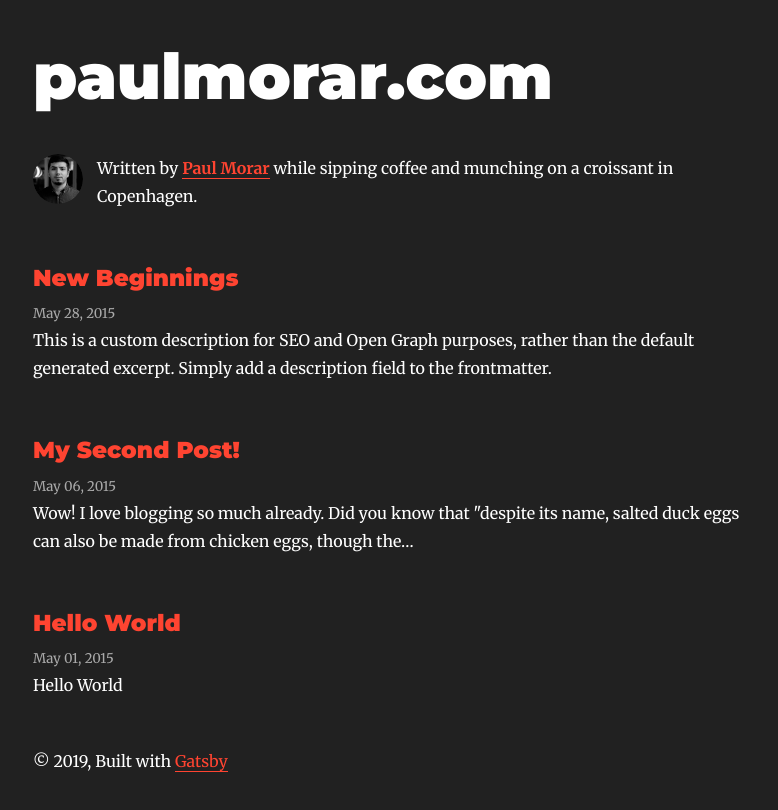
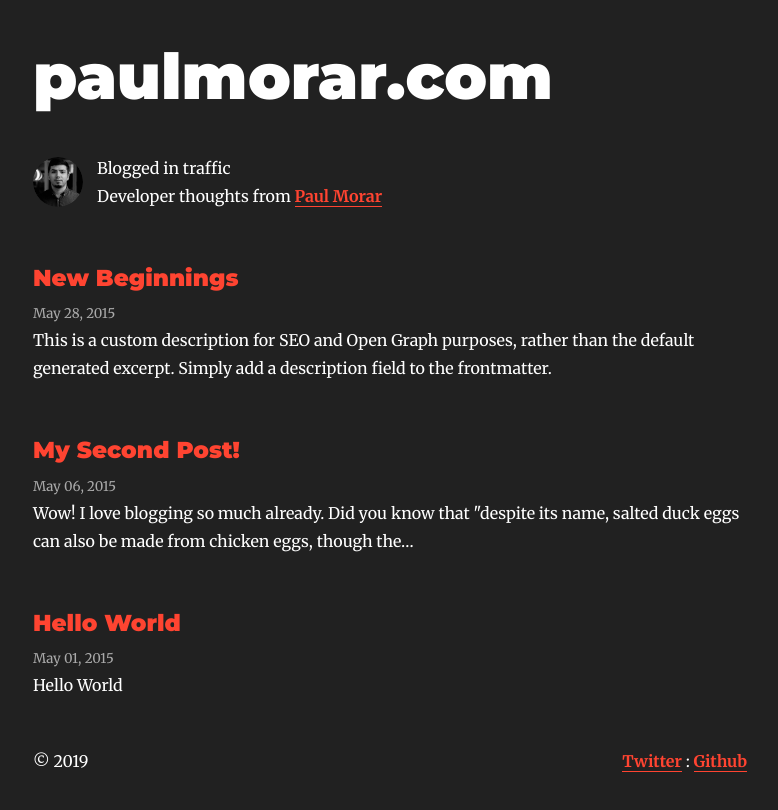
Before and after one commit to paulmorar/paulmorar.com, a Gatsby site: page / in a window 1280 px wide. Shown: the whole page, without its empty margins (250-1028 px from the left). Built offline with nearby package versions, Linux system fonts and the light colour scheme; Gatsby itself is replaced by a stand-in of ours; some packages are replaced by stand-ins of ours.

Commit message:
Switch to yarn and adjust things

```diff
--- a/gatsby-config.js
+++ b/gatsby-config.js
@@ -6,6 +6,7 @@ module.exports = {
     siteUrl: `https://paulmorar.com/`,
     social: {
       twitter: `paulmorar`,
+      github: `paulmorar`,
     },
   },
   plugins: [
@@ -39,6 +40,13 @@ module.exports = {
               wrapperStyle: `margin-bottom: 1.0725rem`,
             },
           },
+          {
+            resolve: "gatsby-remark-external-links",
+            options: {
+              target: "_blank",
+              rel: "noopener noreferrer",
+            },
+          },
           `gatsby-remark-prismjs`,
           `gatsby-remark-copy-linked-files`,
           `gatsby-remark-smartypants`,
@@ -50,20 +58,20 @@ module.exports = {
     {
       resolve: `gatsby-plugin-google-analytics`,
       options: {
-        //trackingId: `ADD YOUR TRACKING ID HERE`,
+        trackingId: `UA-136358393-2`,
       },
     },
     `gatsby-plugin-feed`,
     {
       resolve: `gatsby-plugin-manifest`,
       options: {
-        name: `Gatsby Starter Blog`,
-        short_name: `GatsbyJS`,
+        name: `Paul Morar Personal Blog`,
+        short_name: `paulmorar.com`,
         start_url: `/`,
-        background_color: `#ffffff`,
-        theme_color: `#663399`,
+        background_color: `#212121`,
+        theme_color: `#ff4431`,
         display: `minimal-ui`,
-        icon: `content/assets/gatsby-icon.png`,
+        icon: `content/assets/blog-icon.png`,
       },
     },
     `gatsby-plugin-offline`,
--- a/package.json
+++ b/package.json
@@ -18,6 +18,7 @@
     "gatsby-plugin-sharp": "^2.2.28",
     "gatsby-plugin-typography": "^2.3.11",
     "gatsby-remark-copy-linked-files": "^2.1.24",
+    "gatsby-remark-external-links": "^0.0.4",
     "gatsby-remark-images": "^3.1.25",
     "gatsby-remark-prismjs": "^3.3.17",
     "gatsby-remark-responsive-iframe": "^2.2.21",
@@ -33,7 +34,8 @@
     "typeface-merriweather": "0.0.72",
     "typeface-montserrat": "0.0.75",
     "typography": "^0.16.19",
-    "typography-theme-wordpress-2016": "^0.16.19"
+    "typography-theme-wordpress-2016": "^0.16.19",
+    "yarn": "^1.19.1"
   },
   "devDependencies": {
     "prettier": "^1.18.2"
--- a/src/components/bio.js
+++ b/src/components/bio.js
@@ -26,6 +26,7 @@ const Bio = () => {
           author
           social {
             twitter
+            github
           }
         }
       }
@@ -36,8 +37,9 @@ const Bio = () => {
   return (
     <div
       style={{
-        display: `flex`,
+        display: "flex",
         marginBottom: rhythm(1.5),
+        alignItems: "center",
       }}
     >
       <Image
@@ -47,18 +49,23 @@ const Bio = () => {
           marginRight: rhythm(1 / 2),
           marginBottom: 0,
           minWidth: 50,
-          borderRadius: `100%`,
+          borderRadius: "100%",
         }}
         imgStyle={{
-          borderRadius: `50%`,
+          borderRadius: "50%",
         }}
       />
       <p style={{ margin: 0 }}>
-        Written by{" "}
-        <a href={`https://twitter.com/${social.twitter}`}>
+        Blogged in traffic
+        <br />
+        Developer thoughts from{" "}
+        <a
+          href={`https://twitter.com/${social.twitter}`}
+          target="_blank"
+          rel="noopener noreferrer"
+        >
           <strong>{author}</strong>
-        </a>{" "}
-        while sipping coffee and munching on a croissant in Copenhagen.
+        </a>
       </p>
     </div>
   )
--- a/src/components/footer.js
+++ b/src/components/footer.js
@@ -1,14 +1,55 @@
 import React from "react"
-import { Link } from "gatsby"
-
-import { rhythm, scale } from "../utils/typography"
+import { useStaticQuery, graphql } from "gatsby"
 
 export default () => {
+  const data = useStaticQuery(graphql`
+    query FooterQuery {
+      avatar: file(absolutePath: { regex: "/profile-pic.jpg/" }) {
+        childImageSharp {
+          fixed(width: 50, height: 50) {
+            ...GatsbyImageSharpFixed
+          }
+        }
+      }
+      site {
+        siteMetadata {
+          author
+          social {
+            twitter
+            github
+          }
+        }
+      }
+    }
+  `)
+
+  const { social } = data.site.siteMetadata
   return (
-    <footer style={{ marginTop: "3rem" }}>
-      © {new Date().getFullYear()}, Built with
-      {` `}
-      <a href="https://www.gatsbyjs.org">Gatsby</a>
+    <footer
+      style={{
+        display: "flex",
+        justifyContent: "space-between",
+        marginTop: "3rem",
+      }}
+    >
+      <div>© {new Date().getFullYear()}</div>
+      <div>
+        <a
+          href={`https://twitter.com/${social.twitter}`}
+          target="_blank"
+          rel="noopener noreferrer"
+        >
+          <strong>Twitter</strong>
+        </a>
+        {" : "}
+        <a
+          href={`https://github.com/${social.github}`}
+          target="_blank"
+          rel="noopener noreferrer"
+        >
+          <strong>Github</strong>
+        </a>
+      </div>
     </footer>
   )
 }
```
Also changed, not shown: content/assets/blog-icon.png (added), content/assets/gatsby-icon.png (deleted), 2 other files.
